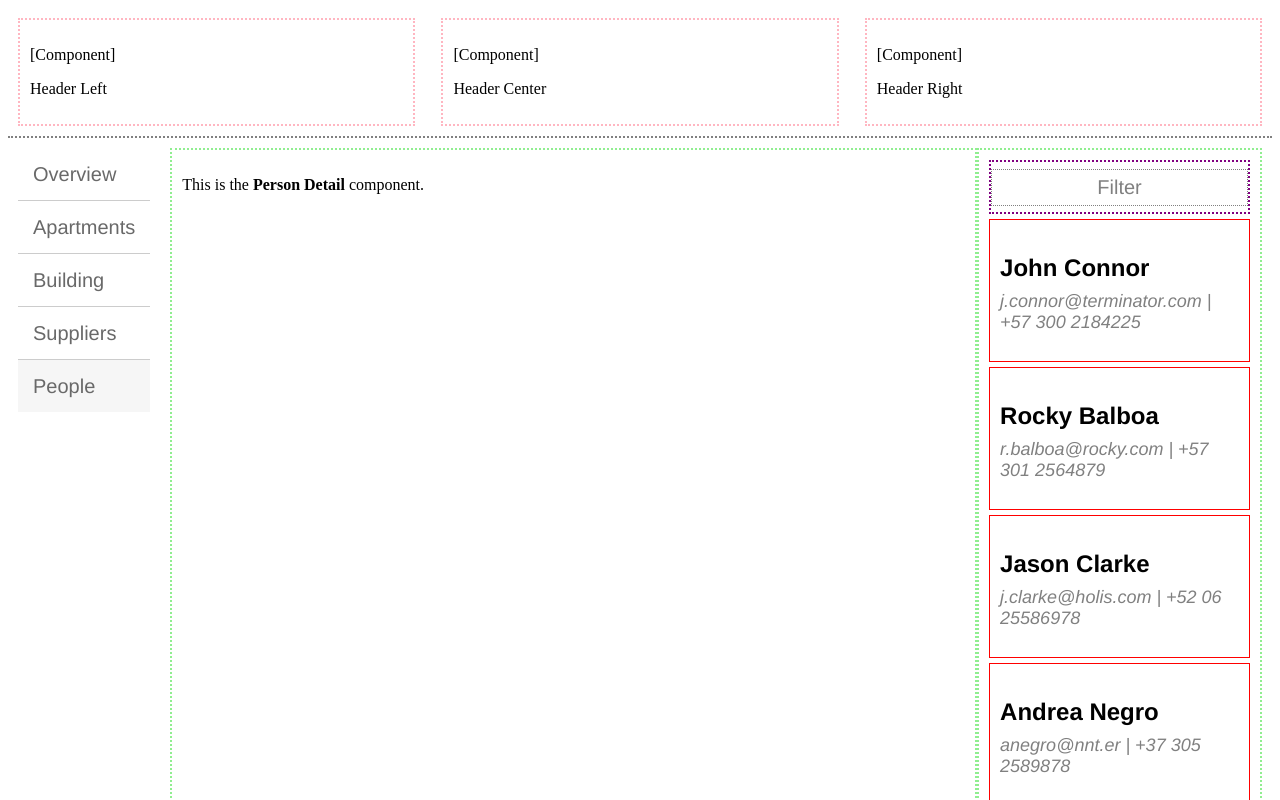
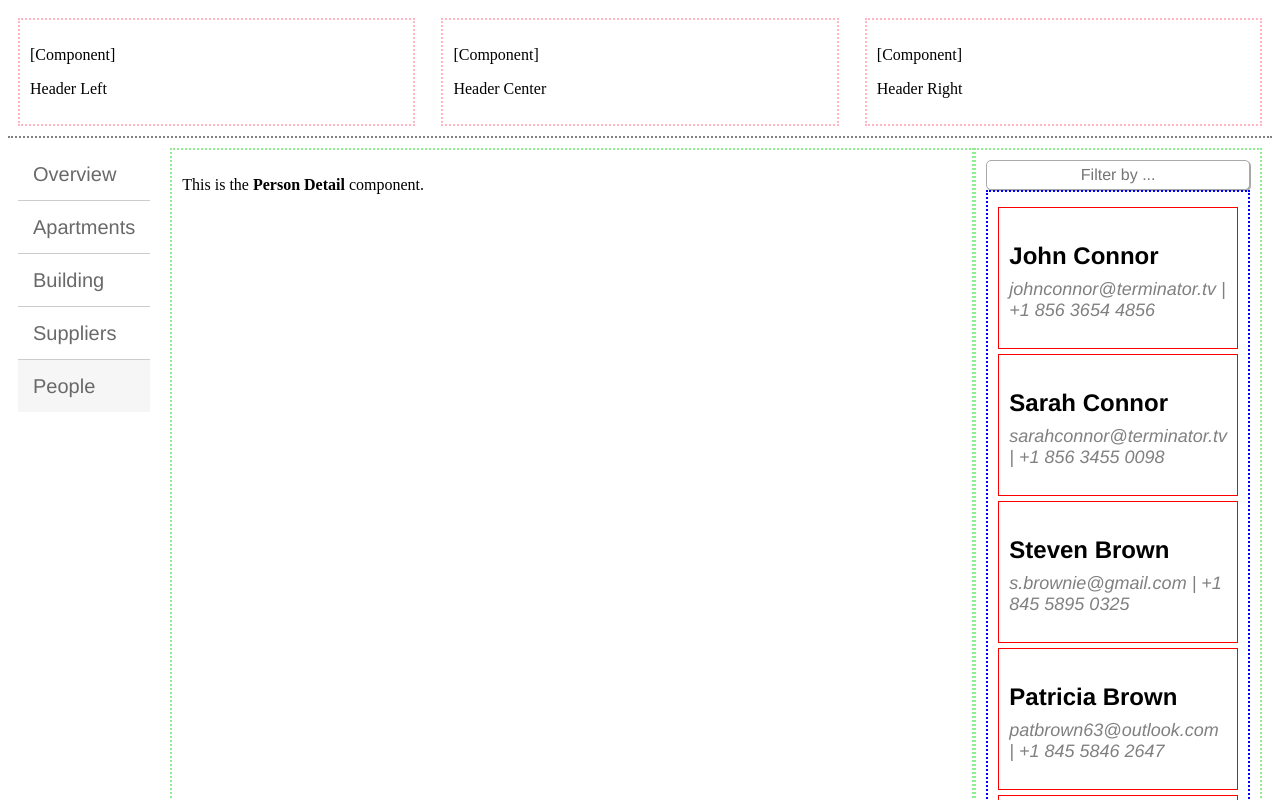
Before and after one commit to amelendezi/aptmanager, an Angular app in the folder client/: page / in a window 1280 px wide. Shown: the top 800 px of the page. Built offline with nearby package versions, Linux system fonts and the light colour scheme.

Commit message:
Added scrollable list of items and more items.

```diff
--- a/client/src/app/app.module.ts
+++ b/client/src/app/app.module.ts
@@ -1,6 +1,6 @@
 import { BrowserModule } from '@angular/platform-browser';
 import { NgModule } from '@angular/core';
-
+import { FormsModule } from '@angular/forms';
 import { AppComponent } from './app.component';
 import { PeopleComponent } from './people/people.component';
 import { OverviewComponent } from './overview/overview.component';
@@ -22,7 +22,8 @@ import { PersonDetailComponent } from './people/person-detail/person-detail.comp
     PersonDetailComponent
   ],
   imports: [
-    BrowserModule
+    BrowserModule,
+    FormsModule
   ],
   providers: [],
   bootstrap: [AppComponent]
--- /dev/null
+++ b/client/src/app/people/model/person.ts
@@ -0,0 +1,22 @@
+export interface IPerson {
+    firstName: string;
+    lastName: string;
+    email: string;
+    phone: string;
+    profileUrl: string;
+
+    getFullName(): string;
+}
+
+export class Person implements IPerson {
+
+    firstName: string;
+    lastName: string;
+    email: string;
+    phone: string;
+    profileUrl: string;
+
+    getFullName(): string {
+        return this.firstName + ' ' + this.lastName;
+    }
+}
--- a/client/src/app/people/person-list/person-list.component.css
+++ b/client/src/app/people/person-list/person-list.component.css
@@ -1,6 +1,20 @@
 .container-persons {
     display: flex;
     flex-direction: column;
+}
+
+.container-person-list {
+    display: block;
+    padding: 10px;
+    border: 2px blue dotted;
+    height: 800px;
+    overflow-y: auto;
+}
+::-webkit-scrollbar{
+    width: 5px;
+}
+::-webkit-scrollbar-thumb{
+    background: linear-gradient(#000, #30ff00)
 }
 
 .person-list-item {
@@ -9,6 +23,7 @@
     border: 1px red solid;
     margin-top: 5px;
     padding: 10px;
+    height: 120px;
 }
 
 .person-list-item-title {
@@ -25,17 +40,18 @@
     display: flex;
     flex-direction: column;
     justify-content: center;
-    height: 50px;
-    border: 2px purple dotted;
+    height: 30px;
 }
 
 .person-list-filter-input {
     display: flex;
     flex-direction: column;
     justify-content: center;
-    font: 20px/1.1 Helvetica, Verdana, sans-serif;
+    font: 16px/1.1 Helvetica, Verdana, sans-serif;
     text-align: center;
-    height: 35px;
-    border: 1px gray dotted;
+    height: 28px;
+    border: 1px darkgray solid;
+    box-shadow: 1px 1px darkgrey;
+    border-radius: 5px;
     color: grey;
 }
--- a/client/src/app/people/person-list/person-list.component.html
+++ b/client/src/app/people/person-list/person-list.component.html
@@ -1,9 +1,11 @@
 <div class="container-persons" *ngIf='persons && persons.length'>
   <div class="container-person-list-filter">
-    <div class="person-list-filter-input">Filter</div>
+    <input placeholder="Filter by ..." type="text" class="person-list-filter-input" [(ngModel)]='listFilter'>
   </div>
-  <div class="person-list-item" *ngFor='let person of persons'>
-    <h3 class="person-list-item-title">{{person.fullName}}</h3>
-    <p class="person-list-item-subtitle">{{person.email}} | {{person.phone}}</p>
+  <div class="container-person-list">
+    <div class="person-list-item" *ngFor='let person of filteredPersons'>
+      <h3 class="person-list-item-title">{{person.getFullName()}}</h3>
+      <p class="person-list-item-subtitle">{{person.email}} | {{person.phone}}</p>
+    </div>
   </div>
 </div>
--- a/client/src/app/people/person-list/person-list.component.ts
+++ b/client/src/app/people/person-list/person-list.component.ts
@@ -1,4 +1,5 @@
 import { Component, OnInit } from '@angular/core';
+import { Person } from '../model/person';
 
 @Component({
   selector: 'app-person-list',
@@ -6,42 +7,90 @@ import { Component, OnInit } from '@angular/core';
   styleUrls: ['./person-list.component.css']
 })
 export class PersonListComponent implements OnInit {
+  filteredPersons: Person[];
+  persons: Person[];
 
-  persons: any[] = [
-    {
-      fullName: 'John Connor',
-      email: 'j.connor@terminator.com',
-      phone: '+57 300 2184225',
-      profileUrl: 'sample.jpg',
-    },
-    {
-      fullName: 'Rocky Balboa',
-      email: 'r.balboa@rocky.com',
-      phone: '+57 301 2564879',
-      profileUrl: 'sample.jpg',
-    },
-    {
-      fullName: 'Jason Clarke',
-      email: 'j.clarke@holis.com',
-      phone: '+52 06 25586978',
-      profileUrl: 'sample.jpg',
-    },
-    {
-      fullName: 'Andrea Negro',
-      email: 'anegro@nnt.er',
-      phone: '+37 305 2589878',
-      profileUrl: 'sample.jpg',
-    },
-    {
-      fullName: 'Silvia Furlong',
-      email: 'silvia@urton.com',
-      phone: '+37 521 2564879',
-      profileUrl: 'sample.jpg',
-    },
-  ];
+  _listFilter: string;
+  get listFilter(): string {
+    return this._listFilter;
+  }
 
-  constructor() { }
+  set listFilter(value: string) {
+    this._listFilter = value;
+    this.filteredPersons = this.listFilter ? this.performFilter(this.listFilter) : this.persons;
+  }
+
+  performFilter(filterByCriteria: string): Person[] {
+    filterByCriteria = filterByCriteria.toLocaleLowerCase();
+
+    return this.persons.filter(
+      (p: Person) =>
+      p.firstName.toLocaleLowerCase().indexOf(filterByCriteria) !== -1 ||
+      p.lastName.toLocaleLowerCase().indexOf(filterByCriteria) !== -1 ||
+      p.email.toLocaleLowerCase().indexOf(filterByCriteria) !== -1);
+  }
+
+  constructor() {
+   }
 
   ngOnInit() {
+
+    // Load Data Here
+    this.persons = this.initializePersonList();
+    this.filteredPersons = this.persons;
+  }
+
+  initializePersonList(): Person[] {
+
+    const johnConnor = new Person();
+    johnConnor.firstName = 'John';
+    johnConnor.lastName = 'Connor';
+    johnConnor.email = 'johnconnor@terminator.tv';
+    johnConnor.phone = '+1 856 3654 4856';
+    johnConnor.profileUrl = 'sample.jpg';
+
+    const sarahConnor = new Person();
+    sarahConnor.firstName = 'Sarah';
+    sarahConnor.lastName = 'Connor';
+    sarahConnor.email = 'sarahconnor@terminator.tv';
+    sarahConnor.phone = '+1 856 3455 0098';
+    sarahConnor.profileUrl = 'sample.jpg';
+
+    const stevenBrown = new Person();
+    stevenBrown.firstName = 'Steven';
+    stevenBrown.lastName = 'Brown';
+    stevenBrown.email = 's.brownie@gmail.com';
+    stevenBrown.phone = '+1 845 5895 0325';
+    stevenBrown.profileUrl = 'sample.jpg';
+
+    const patriciaBrown = new Person();
+    patriciaBrown.firstName = 'Patricia';
+    patriciaBrown.lastName = 'Brown';
+    patriciaBrown.email = 'patbrown63@outlook.com';
+    patriciaBrown.phone = '+1 845 5846 2647';
+    patriciaBrown.profileUrl = 'sample.jpg';
+
+    const emilyBrown = new Person();
+    emilyBrown.firstName = 'Emily';
+    emilyBrown.lastName = 'Brown';
+    emilyBrown.email = 'emily89@gmail.com';
+    emilyBrown.phone = '+1 845 4795 4447';
+    emilyBrown.profileUrl = 'sample.jpg';
+
+    const andrewBrown = new Person();
+    andrewBrown.firstName = 'Andrew';
+    andrewBrown.lastName = 'Brown';
+    andrewBrown.email = 'andy81@gmail.com';
+    andrewBrown.phone = '+1 589 5585 4467';
+    andrewBrown.profileUrl = 'sample.jpg';
+
+    const jamesFerguson = new Person();
+    jamesFerguson.firstName = 'James';
+    jamesFerguson.lastName = 'Ferguson';
+    jamesFerguson.email = 'james.ferguson@united.uk';
+    jamesFerguson.phone = '+28 9 5896 4789';
+    jamesFerguson.profileUrl = 'sample.jpg';
+
+    return [ johnConnor , sarahConnor, stevenBrown, patriciaBrown, emilyBrown, andrewBrown, jamesFerguson];
   }
 }
```
